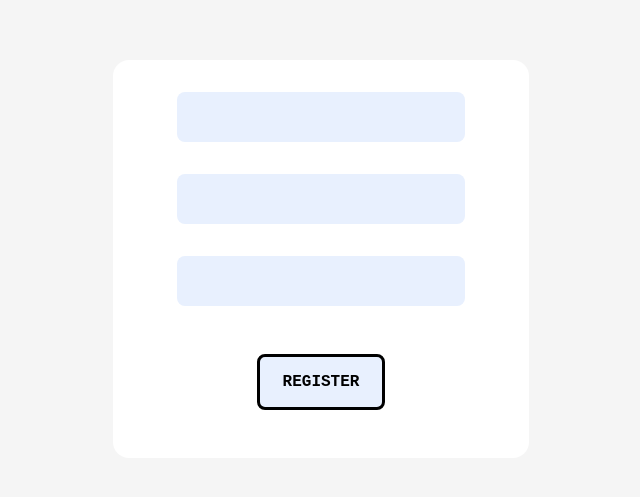
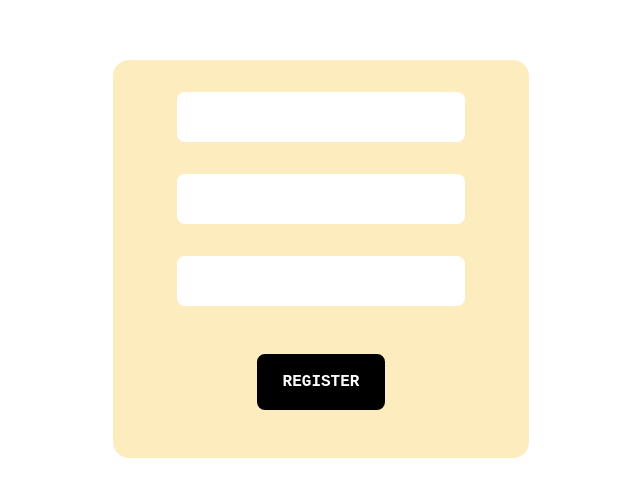
Before and after one commit to The-Four-People/Online-Examination, a React (Create React App) app in the folder client/: page /register in a window 1280 px wide. Shown: the part 141-638 px from the top of the page, without its empty margins (319-959 px from the left). Built offline with nearby package versions, Linux system fonts and the light colour scheme.

Commit message:
Small UI changes

```diff
--- a/client/src/App.css
+++ b/client/src/App.css
@@ -3,11 +3,11 @@
     display: flex;
     align-items: center;
     justify-content: center;
-    background-color: whitesmoke;
+    background-color: #fff;
 }
 
 .register-container .form-container{
-    background-color: #fff;
+    background-color: rgba(253, 231, 171, 0.774);
     padding: 1rem;
     width: 30vw;
     border-radius:1rem;
@@ -27,7 +27,7 @@
     text-align: center;
     width: 20vw;
     border: 0;
-    background-color: #E8F0FE;
+    background-color: #fff;
     border-radius: 0.5rem;
     transition: all 300ms ease-in-out;
     font-family: monospace;
@@ -35,11 +35,11 @@
 
 .register-container .form-container .form input:focus{
     border: 1px solid #000;
-    background-color: #a5b5d14b;
+    background-color: #ebe8e1;
 }
 .register-container .form-container .form input:last-child:hover{
-    background-color: teal;
-    color: #fff;
+    background-color: #fff;
+    color: #000;
 }
 .register-container .form-container .form input:last-child{
     margin: 2rem 0 2rem 0;
@@ -49,6 +49,8 @@
     width: 10vw;
     cursor: pointer;
     border: 3px solid #000;
+    background-color: #000;
+    color: #fff;
 }
 
 @media screen and (max-width:950px){
@@ -83,6 +85,7 @@
         display: block;
         width: 100%;
         overflow-y: hidden;
+        background-color: whitesmoke;
     }
     .register-container .form-container{
         width: 100%;
@@ -96,6 +99,7 @@
 
     .register-container .form-container .form input{
         width: 100%;
+        background-color: #d2f3ef;
     }
 
     .register-container .form-container .form input:last-child{
```
